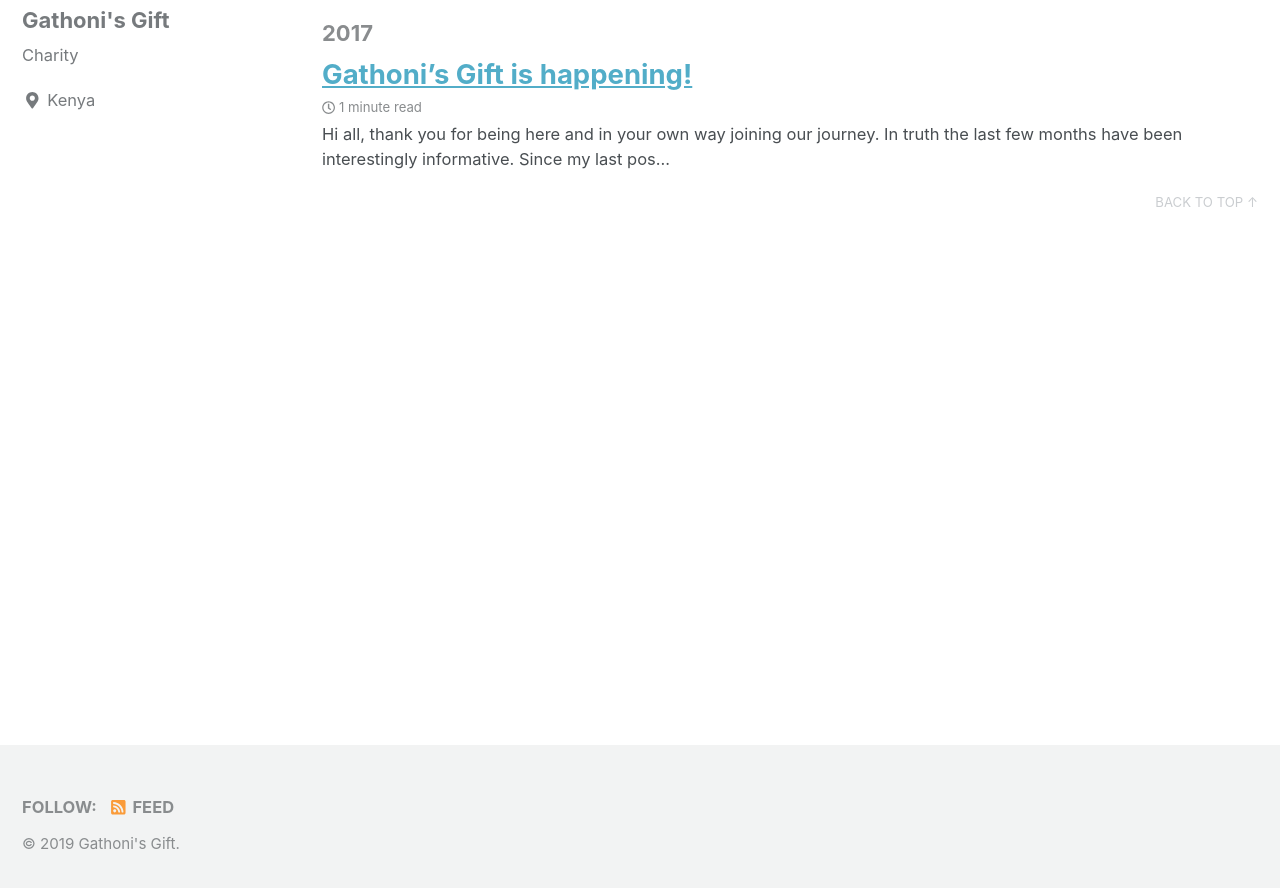
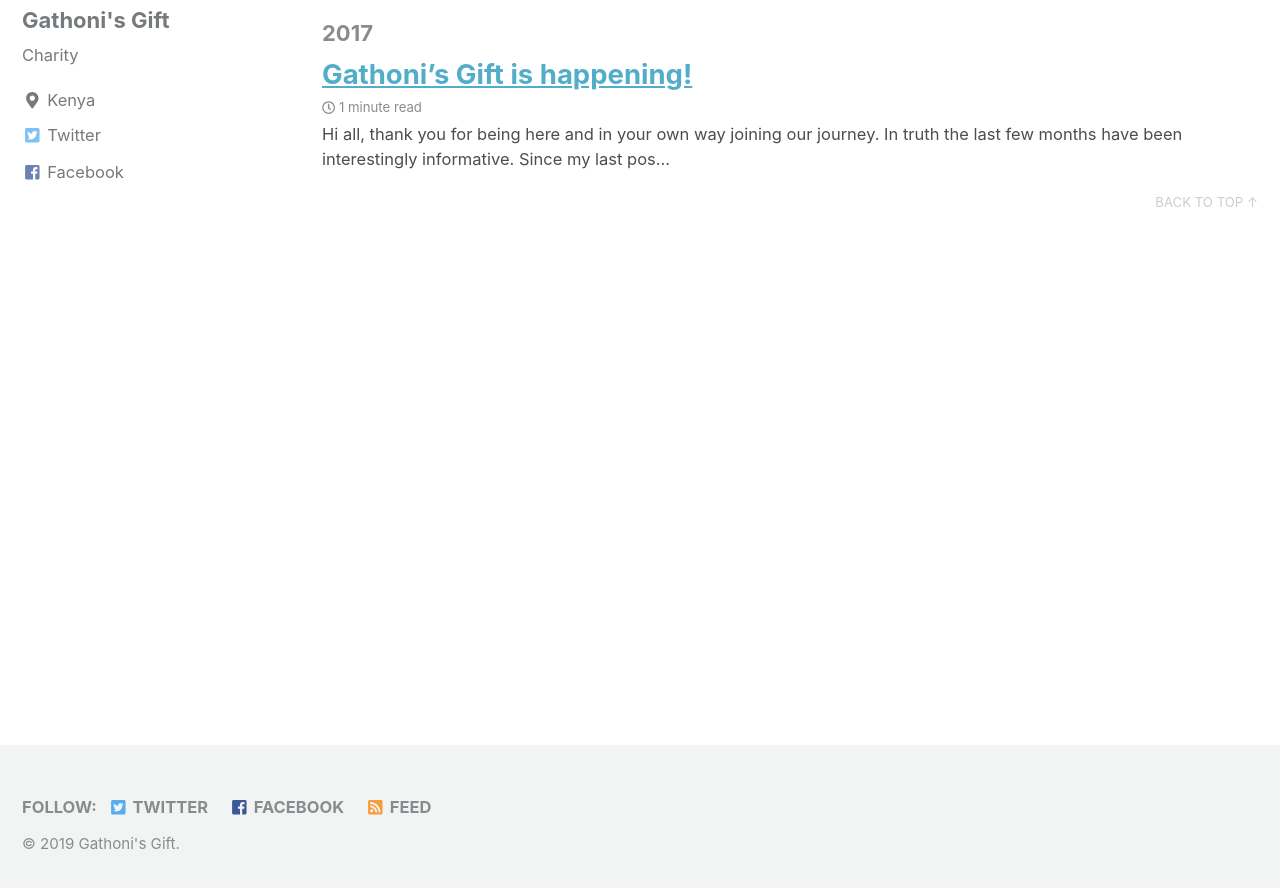
Before and after one commit to gathonisgift/gathonisgift.github.io, a Jekyll site: the page built from _pages/blog.md, in a window 1280 px wide and 900 px high, scrolled down 228 px. Shown: the top 888 px of the window. Built offline with Jekyll 4.4.1, drawn with Linux system fonts in a browser that asks for light colours; cached includes are drawn as plain includes; nearby versions of some CDN libraries; some of the changed lines change nothing that is shown.

Commit message:
Update _config.yml

```diff
--- a/_config.yml
+++ b/_config.yml
@@ -115,10 +115,10 @@ author:
       # url: "https://your-website.com"
     - label: "Twitter"
       icon: "fab fa-fw fa-twitter-square"
-      # url: "https://twitter.com/"
+      url: "https://twitter.com/GathonisGift"
     - label: "Facebook"
       icon: "fab fa-fw fa-facebook-square"
-      # url: "https://facebook.com/"
+      url: "https://facebook.com/Gathonis-Gift-2110433295939187"
     - label: "GitHub"
       icon: "fab fa-fw fa-github"
       # url: "https://github.com/"
@@ -131,10 +131,10 @@ footer:
   links:
     - label: "Twitter"
       icon: "fab fa-fw fa-twitter-square"
-      # url:
+      url: "https://twitter.com/GathonisGift"
     - label: "Facebook"
       icon: "fab fa-fw fa-facebook-square"
-      # url:
+      url: "https://facebook.com/Gathonis-Gift-2110433295939187"
     - label: "GitHub"
       icon: "fab fa-fw fa-github"
       # url:
```
